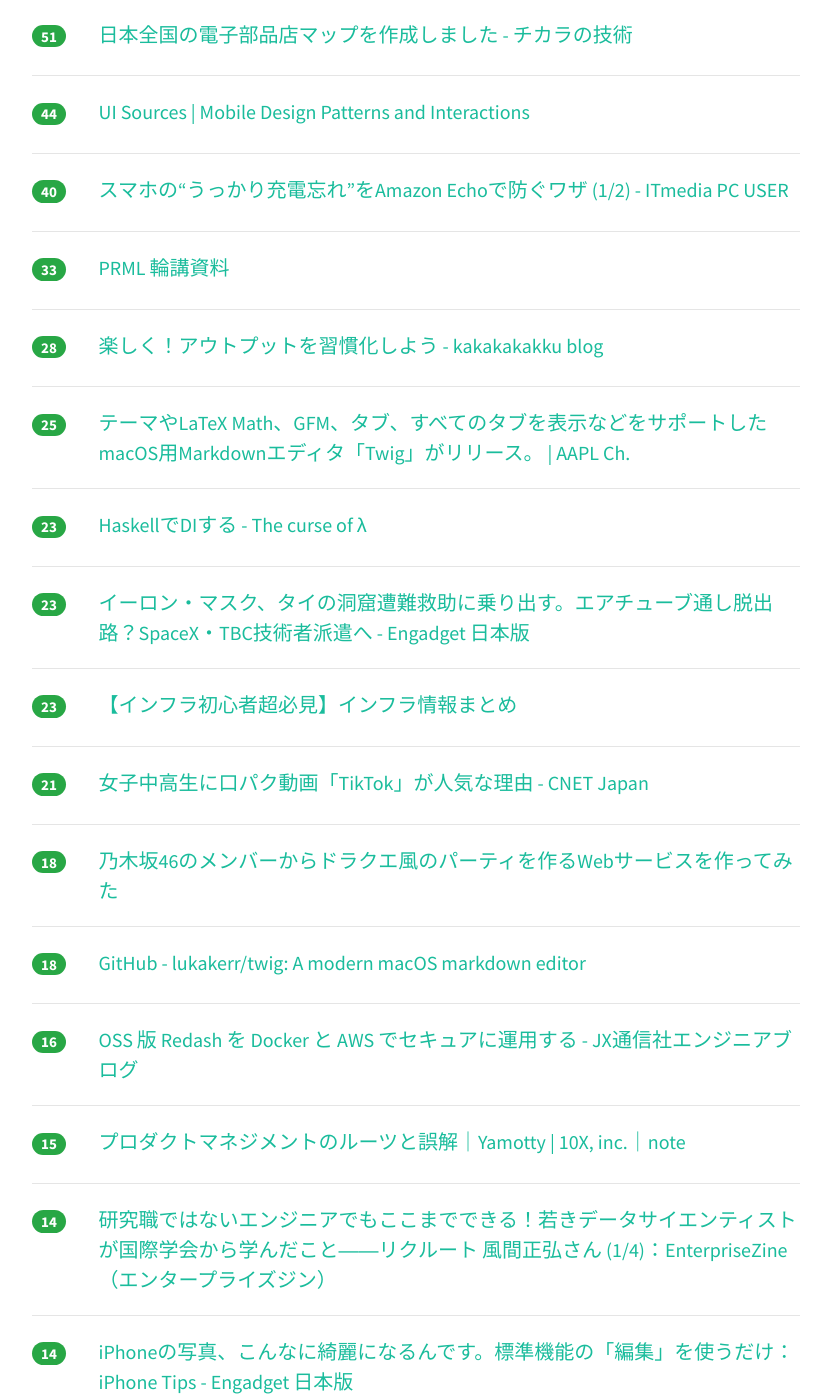
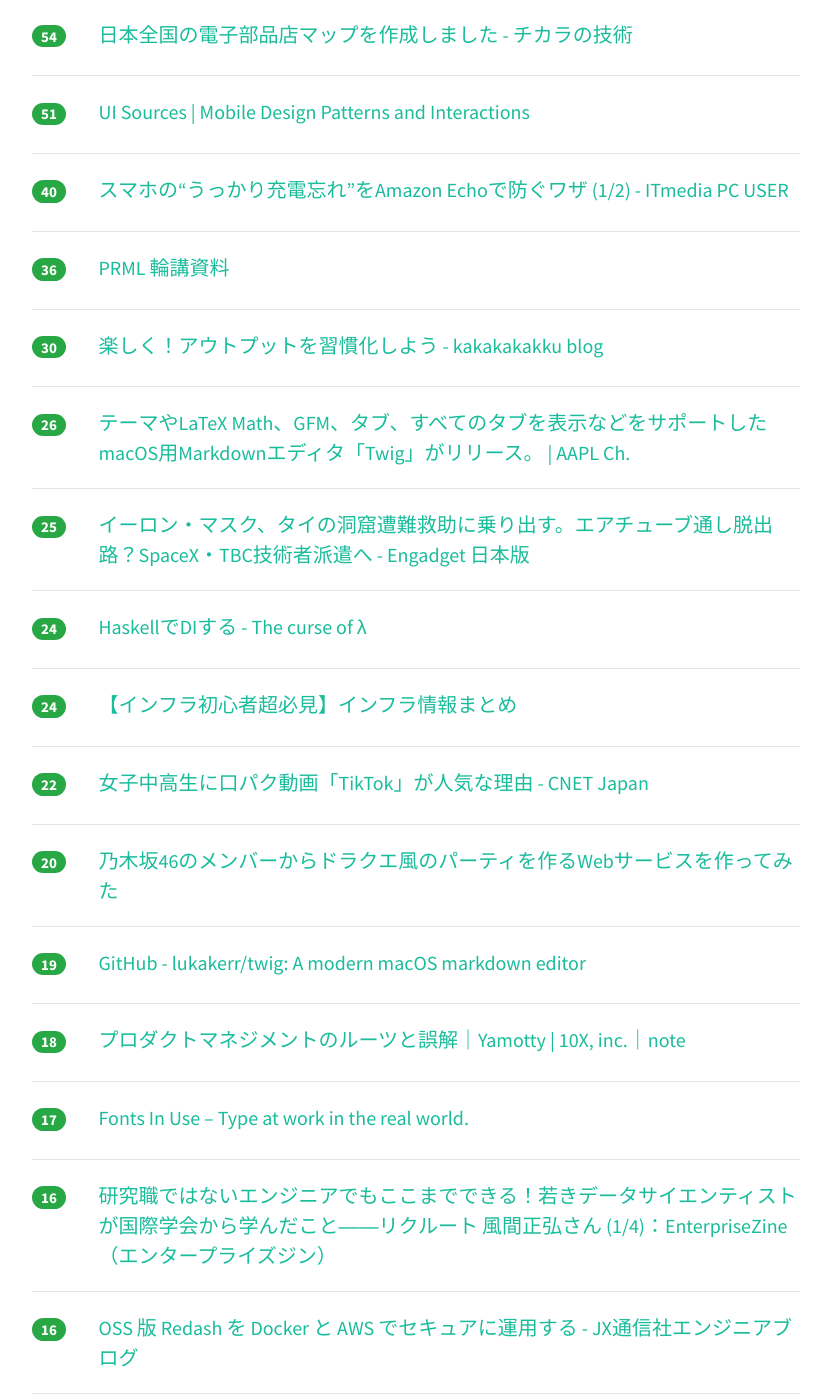
Before and after one commit to yatta47/hatena-matome-site, a Jekyll site: the page built from _posts/2018-07-07-hatena.md, in a window 1280 px wide and 1400 px high, scrolled down 453 px. Shown: the whole window, without its empty margins (224-1055 px from the left). Built offline with Jekyll 4.4.1, drawn with Linux system fonts in a browser that asks for light colours; nearby versions of some CDN libraries; some of the changed text lies outside the part shown.

Commit message:
Updated 2018-07-07

```diff
--- a/_posts/2018-07-07-hatena.md
+++ b/_posts/2018-07-07-hatena.md
@@ -1,23 +1,23 @@
 ---
 layout: post
 title:  "2018-07-07 はてぶIT"
-date:   2018-07-07 15:03:03
+date:   2018-07-07 16:02:16
 tags: [it-hotentry]
 ---
-47 件のデータあり
+48 件のデータあり
 
 <hr><div class="row">
-<div class="col-1"><span class="badge badge-pill badge-success h2">120</span></div>
+<div class="col-1"><span class="badge badge-pill badge-success h2">132</span></div>
 <div class="col-11"><a href='http://deeplearning.jp/deep-learning-day18-2/' target='_blank'>パターン認識と機械学習（PRML）の輪読資料を公開 | Deep Learning JP</a></div>
 </div>
 <hr>
 <div class="row">
-<div class="col-1"><span class="badge badge-pill badge-success h2">51</span></div>
+<div class="col-1"><span class="badge badge-pill badge-success h2">54</span></div>
 <div class="col-11"><a href='http://power-of-tech.hatenablog.com/entry/2018/07/06/191816' target='_blank'>日本全国の電子部品店マップを作成しました - チカラの技術</a></div>
 </div>
 <hr>
 <div class="row">
-<div class="col-1"><span class="badge badge-pill badge-success h2">44</span></div>
+<div class="col-1"><span class="badge badge-pill badge-success h2">51</span></div>
 <div class="col-11"><a href='https://www.uisources.com/' target='_blank'>UI Sources | Mobile Design Patterns and Interactions</a></div>
 </div>
 <hr>
@@ -27,48 +27,63 @@ tags: [it-hotentry]
 </div>
 <hr>
 <div class="row">
-<div class="col-1"><span class="badge badge-pill badge-success h2">33</span></div>
+<div class="col-1"><span class="badge badge-pill badge-success h2">36</span></div>
 <div class="col-11"><a href='http://deeplearning.jp/seminar/#1515565927378-9a11fdc4-798a' target='_blank'>PRML 輪講資料</a></div>
 </div>
 <hr>
 <div class="row">
-<div class="col-1"><span class="badge badge-pill badge-success h2">28</span></div>
+<div class="col-1"><span class="badge badge-pill badge-success h2">30</span></div>
 <div class="col-11"><a href='https://kakakakakku.hatenablog.com/entry/2018/07/06/184236' target='_blank'>楽しく！アウトプットを習慣化しよう - kakakakakku blog</a></div>
 </div>
 <hr>
 <div class="row">
-<div class="col-1"><span class="badge badge-pill badge-success h2">25</span></div>
+<div class="col-1"><span class="badge badge-pill badge-success h2">26</span></div>
 <div class="col-11"><a href='https://applech2.com/archives/20180706-twig-modern-macos-markdown-editor.html' target='_blank'>テーマやLaTeX Math、GFM、タブ、すべてのタブを表示などをサポートしたmacOS用Markdownエディタ「Twig」がリリース。 | AAPL Ch.</a></div>
 </div>
 <hr>
 <div class="row">
-<div class="col-1"><span class="badge badge-pill badge-success h2">23</span></div>
+<div class="col-1"><span class="badge badge-pill badge-success h2">25</span></div>
+<div class="col-11"><a href='https://japanese.engadget.com/2018/07/06/spacex-tbc/' target='_blank'>イーロン・マスク、タイの洞窟遭難救助に乗り出す。エアチューブ通し脱出路？SpaceX・TBC技術者派遣へ - Engadget 日本版</a></div>
+</div>
+<hr>
+<div class="row">
+<div class="col-1"><span class="badge badge-pill badge-success h2">24</span></div>
 <div class="col-11"><a href='https://myuon.github.io/posts/haskell-di/' target='_blank'>HaskellでDIする - The curse of λ</a></div>
 </div>
 <hr>
 <div class="row">
-<div class="col-1"><span class="badge badge-pill badge-success h2">23</span></div>
-<div class="col-11"><a href='https://japanese.engadget.com/2018/07/06/spacex-tbc/' target='_blank'>イーロン・マスク、タイの洞窟遭難救助に乗り出す。エアチューブ通し脱出路？SpaceX・TBC技術者派遣へ - Engadget 日本版</a></div>
-</div>
-<hr>
-<div class="row">
-<div class="col-1"><span class="badge badge-pill badge-success h2">23</span></div>
+<div class="col-1"><span class="badge badge-pill badge-success h2">24</span></div>
 <div class="col-11"><a href='https://qiita.com/enzen/items/aa98ff1dc502d0ff09ad' target='_blank'>【インフラ初心者超必見】インフラ情報まとめ</a></div>
 </div>
 <hr>
 <div class="row">
-<div class="col-1"><span class="badge badge-pill badge-success h2">21</span></div>
+<div class="col-1"><span class="badge badge-pill badge-success h2">22</span></div>
 <div class="col-11"><a href='https://japan.cnet.com/article/35121876/' target='_blank'>女子中高生に口パク動画「TikTok」が人気な理由 - CNET Japan</a></div>
 </div>
 <hr>
 <div class="row">
-<div class="col-1"><span class="badge badge-pill badge-success h2">18</span></div>
+<div class="col-1"><span class="badge badge-pill badge-success h2">20</span></div>
 <div class="col-11"><a href='https://qiita.com/kikutaro/items/5f4d89b6defac34be052' target='_blank'>乃木坂46のメンバーからドラクエ風のパーティを作るWebサービスを作ってみた</a></div>
 </div>
 <hr>
 <div class="row">
+<div class="col-1"><span class="badge badge-pill badge-success h2">19</span></div>
+<div class="col-11"><a href='https://github.com/lukakerr/twig' target='_blank'>GitHub - lukakerr/twig: A modern macOS markdown editor</a></div>
+</div>
+<hr>
+<div class="row">
 <div class="col-1"><span class="badge badge-pill badge-success h2">18</span></div>
-<div class="col-11"><a href='https://github.com/lukakerr/twig' target='_blank'>GitHub - lukakerr/twig: A modern macOS markdown editor</a></div>
+<div class="col-11"><a href='https://note.mu/yamotty/n/n4a897f40275b' target='_blank'>プロダクトマネジメントのルーツと誤解｜Yamotty | 10X, inc.｜note</a></div>
+</div>
+<hr>
+<div class="row">
+<div class="col-1"><span class="badge badge-pill badge-success h2">17</span></div>
+<div class="col-11"><a href='https://fontsinuse.com/' target='_blank'>Fonts In Use – Type at work in the real world.</a></div>
+</div>
+<hr>
+<div class="row">
+<div class="col-1"><span class="badge badge-pill badge-success h2">16</span></div>
+<div class="col-11"><a href='https://enterprisezine.jp/dbonline/detail/10895' target='_blank'>研究職ではないエンジニアでもここまでできる！若きデータサイエンティストが国際学会から学んだこと――リクルート 風間正弘さん (1/4)：EnterpriseZine（エンタープライズジン）</a></div>
 </div>
 <hr>
 <div class="row">
@@ -78,12 +93,7 @@ tags: [it-hotentry]
 <hr>
 <div class="row">
 <div class="col-1"><span class="badge badge-pill badge-success h2">15</span></div>
-<div class="col-11"><a href='https://note.mu/yamotty/n/n4a897f40275b' target='_blank'>プロダクトマネジメントのルーツと誤解｜Yamotty | 10X, inc.｜note</a></div>
-</div>
-<hr>
-<div class="row">
-<div class="col-1"><span class="badge badge-pill badge-success h2">14</span></div>
-<div class="col-11"><a href='https://enterprisezine.jp/dbonline/detail/10895' target='_blank'>研究職ではないエンジニアでもここまでできる！若きデータサイエンティストが国際学会から学んだこと――リクルート 風間正弘さん (1/4)：EnterpriseZine（エンタープライズジン）</a></div>
+<div class="col-11"><a href='https://asnokaze.hatenablog.com/entry/2018/07/06/231248' target='_blank'>ブラウザの廃止される機能を使っていることを検知する Deprecation Reports - ASnoKaze blog</a></div>
 </div>
 <hr>
 <div class="row">
@@ -118,7 +128,12 @@ tags: [it-hotentry]
 <hr>
 <div class="row">
 <div class="col-1"><span class="badge badge-pill badge-success h2">11</span></div>
-<div class="col-11"><a href='https://asnokaze.hatenablog.com/entry/2018/07/06/231248' target='_blank'>ブラウザの廃止される機能を使っていることを検知する Deprecation Reports - ASnoKaze blog</a></div>
+<div class="col-11"><a href='https://jp.techcrunch.com/2018/07/07/2018-07-06-space-x-boring-company-engineers-are-being-sent-to-help-with-thai-cave-rescue/' target='_blank'>2018-07-06-space-x-boring-company-engineers-are-being-sent-to-help-with-thai-cave-rescue</a></div>
+</div>
+<hr>
+<div class="row">
+<div class="col-1"><span class="badge badge-pill badge-success h2">11</span></div>
+<div class="col-11"><a href='https://www.orangeitems.com/entry/2018/07/07/012935' target='_blank'>レンタルサーバーのZenlogicが緊急メンテナンスでサービス全停止、経緯をまとめる - orangeitems’s diary</a></div>
 </div>
 <hr>
 <div class="row">
@@ -128,7 +143,7 @@ tags: [it-hotentry]
 <hr>
 <div class="row">
 <div class="col-1"><span class="badge badge-pill badge-success h2">10</span></div>
-<div class="col-11"><a href='https://jp.techcrunch.com/2018/07/07/2018-07-06-space-x-boring-company-engineers-are-being-sent-to-help-with-thai-cave-rescue/' target='_blank'>2018-07-06-space-x-boring-company-engineers-are-being-sent-to-help-with-thai-cave-rescue</a></div>
+<div class="col-11"><a href='https://japan.cnet.com/article/35121343/' target='_blank'>【特集：iOS 12】新UIが示唆するiPadの未来--ホームボタンなしでも困らない仕様に - CNET Japan</a></div>
 </div>
 <hr>
 <div class="row">
@@ -168,12 +183,12 @@ tags: [it-hotentry]
 <hr>
 <div class="row">
 <div class="col-1"><span class="badge badge-pill badge-success h2">8</span></div>
-<div class="col-11"><a href='https://japan.cnet.com/article/35121343/' target='_blank'>【特集：iOS 12】新UIが示唆するiPadの未来--ホームボタンなしでも困らない仕様に - CNET Japan</a></div>
+<div class="col-11"><a href='https://japan.cnet.com/article/35121938/' target='_blank'>すっかりリケジョ、新しいバービーはコーディングも教えるロボットエンジニア - CNET Japan</a></div>
 </div>
 <hr>
 <div class="row">
-<div class="col-1"><span class="badge badge-pill badge-success h2">8</span></div>
-<div class="col-11"><a href='https://japan.cnet.com/article/35121938/' target='_blank'>すっかりリケジョ、新しいバービーはコーディングも教えるロボットエンジニア - CNET Japan</a></div>
+<div class="col-1"><span class="badge badge-pill badge-success h2">7</span></div>
+<div class="col-11"><a href='https://iphone-mania.jp/news-217857/' target='_blank'>安易に利用できない！QRコード技術の脆弱性を大学教授が指摘 - iPhone Mania</a></div>
 </div>
 <hr>
 <div class="row">
@@ -183,7 +198,17 @@ tags: [it-hotentry]
 <hr>
 <div class="row">
 <div class="col-1"><span class="badge badge-pill badge-success h2">7</span></div>
+<div class="col-11"><a href='http://blog.pyq.jp/entry/lives_of_engineer_005_2' target='_blank'>【Pythonエンジニア列伝:vol.5-2】片柳薫子さん その２〜「PythonユーザのためのJupyter[実践]入門」とPyQについて聞きました〜 - PyQオフィシャルブログ</a></div>
+</div>
+<hr>
+<div class="row">
+<div class="col-1"><span class="badge badge-pill badge-success h2">7</span></div>
 <div class="col-11"><a href='https://tech.misoca.jp/entry/2018/07/06/110000' target='_blank'>🍎WWDC - Misoca開発者ブログ</a></div>
+</div>
+<hr>
+<div class="row">
+<div class="col-1"><span class="badge badge-pill badge-success h2">7</span></div>
+<div class="col-11"><a href='https://qiita.com/tetsuya112/items/ea4b2ea1b1b75ba35bb4' target='_blank'>[Androidアプリ]大谷通知アプリを作ってみた</a></div>
 </div>
 <hr>
 <div class="row">
@@ -193,17 +218,12 @@ tags: [it-hotentry]
 <hr>
 <div class="row">
 <div class="col-1"><span class="badge badge-pill badge-success h2">6</span></div>
-<div class="col-11"><a href='https://iphone-mania.jp/news-217857/' target='_blank'>安易に利用できない！QRコード技術の脆弱性を大学教授が指摘 - iPhone Mania</a></div>
-</div>
-<hr>
-<div class="row">
-<div class="col-1"><span class="badge badge-pill badge-success h2">6</span></div>
 <div class="col-11"><a href='https://www.4gamer.net/games/426/G042601/20180706066/' target='_blank'>打越鋼太郎氏×コザキユースケ氏タッグが贈る推理アドベンチャーゲーム「AI：ソムニウム ファイル」が発表 - 4Gamer.net</a></div>
 </div>
 <hr>
 <div class="row">
 <div class="col-1"><span class="badge badge-pill badge-success h2">6</span></div>
-<div class="col-11"><a href='http://blog.pyq.jp/entry/lives_of_engineer_005_2' target='_blank'>【Pythonエンジニア列伝:vol.5-2】片柳薫子さん その２〜「PythonユーザのためのJupyter[実践]入門」とPyQについて聞きました〜 - PyQオフィシャルブログ</a></div>
+<div class="col-11"><a href='https://dev.classmethod.jp/cloud/aws/amazonlinux2-rc-to-lts/' target='_blank'>[小ネタ] Amazon Linux 2 Release Candidate を LTS にアップグレード ｜ Developers.IO</a></div>
 </div>
 <hr>
 <div class="row">
@@ -223,21 +243,6 @@ tags: [it-hotentry]
 <hr>
 <div class="row">
 <div class="col-1"><span class="badge badge-pill badge-success h2">5</span></div>
-<div class="col-11"><a href='https://qiita.com/tetsuya112/items/ea4b2ea1b1b75ba35bb4' target='_blank'>[Androidアプリ]大谷通知アプリを作ってみた</a></div>
-</div>
-<hr>
-<div class="row">
-<div class="col-1"><span class="badge badge-pill badge-success h2">4</span></div>
-<div class="col-11"><a href='https://www.orangeitems.com/entry/2018/07/07/012935' target='_blank'>レンタルサーバーのZenlogicが緊急メンテナンスでサービス全停止、経緯をまとめる - orangeitems’s diary</a></div>
-</div>
-<hr>
-<div class="row">
-<div class="col-1"><span class="badge badge-pill badge-success h2">4</span></div>
-<div class="col-11"><a href='https://dev.classmethod.jp/cloud/aws/amazonlinux2-rc-to-lts/' target='_blank'>[小ネタ] Amazon Linux 2 Release Candidate を LTS にアップグレード ｜ Developers.IO</a></div>
-</div>
-<hr>
-<div class="row">
-<div class="col-1"><span class="badge badge-pill badge-success h2">4</span></div>
 <div class="col-11"><a href='https://jp.techcrunch.com/2018/07/07/2018-07-06-twitter-bots-numbers-disinformation-washington-post/' target='_blank'>Twitterのフェイクアカウント停止数は昨年の倍、5-6月は7000万に達した | TechCrunch Japan</a></div>
 </div>
 <hr>
```
